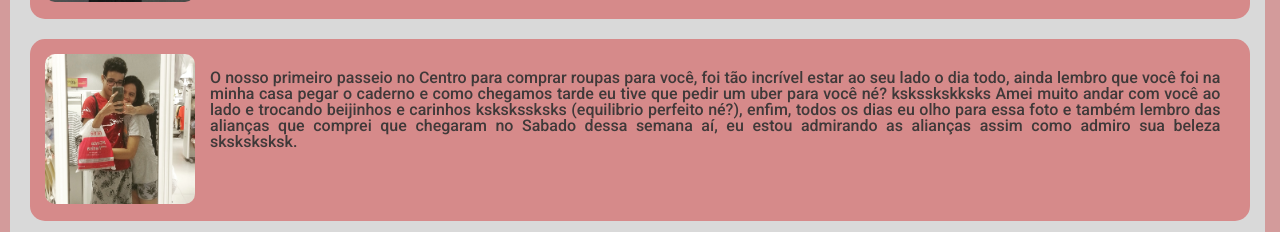
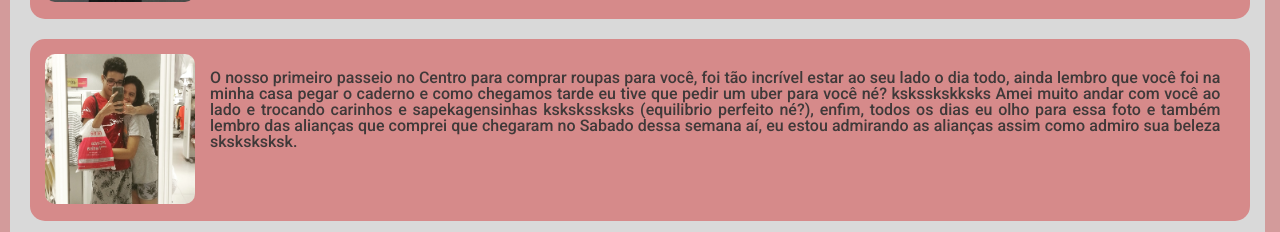
Before and after one commit to Zackbr18/test.github.io, a plain HTML site: page NextPage/Greetings.html in a window 1280 px wide. Shown: the part 720-952 px from the top of the page. Drawn offline with Linux system fonts and the light colour scheme.

Commit message:
Update 3

```diff
--- a/NextPage/Greetings.html
+++ b/NextPage/Greetings.html
@@ -45,7 +45,7 @@
                     <img class="imgsContainers" src="../imagens/foto4.jpeg" alt="ERROR 404">
                 </div>
 
-                <p class="WordBreak">O nosso primeiro passeio no Centro para comprar roupas para você, foi tão incrível estar ao seu lado o dia todo, ainda lembro que você foi na minha casa pegar o caderno e como chegamos tarde eu tive que pedir um uber para você né? ksksskskksks Amei muito andar com você ao lado e trocando beijinhos e carinhos kskskssksks (equilibrio perfeito né?), enfim,  todos os dias eu olho para essa foto e também lembro das alianças que comprei que chegaram no Sabado dessa semana aí, eu estou admirando as alianças assim como admiro sua beleza sksksksksk. </p>
+                <p class="WordBreak">O nosso primeiro passeio no Centro para comprar roupas para você, foi tão incrível estar ao seu lado o dia todo, ainda lembro que você foi na minha casa pegar o caderno e como chegamos tarde eu tive que pedir um uber para você né? ksksskskksks Amei muito andar com você ao lado e trocando carinhos e sapekagensinhas kskskssksks (equilibrio perfeito né?), enfim,  todos os dias eu olho para essa foto e também lembro das alianças que comprei que chegaram no Sabado dessa semana aí, eu estou admirando as alianças assim como admiro sua beleza sksksksksk. </p>
             </article>
 
             <h4>Uma ultima coisinha.</h4>
```
